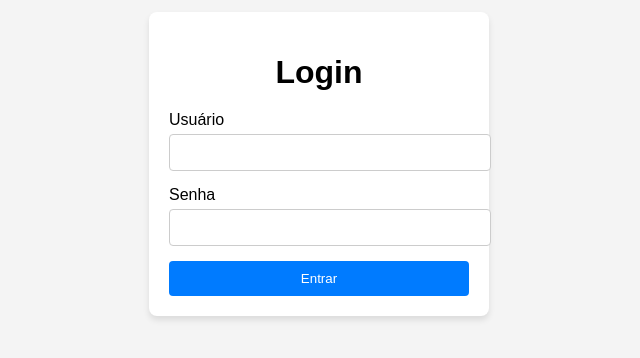
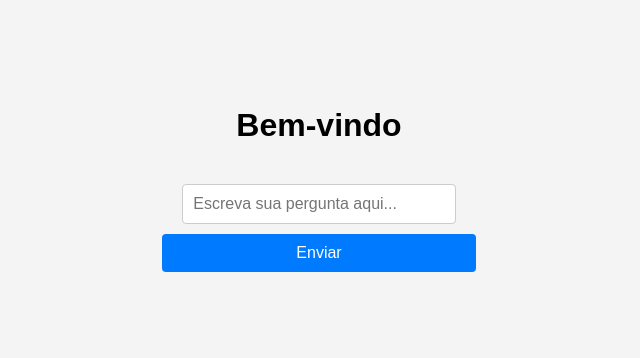
Before and after one commit to Edukarp/poster_ad, a React (Create React App) app: page / in a window 1280 px wide. Shown: the part 236-594 px from the top of the page, without its empty margins (321-961 px from the left). Built offline with nearby package versions, Linux system fonts and the light colour scheme.

Commit message:
feat: add placeholder home page

```diff
--- a/package.json
+++ b/package.json
@@ -10,6 +10,7 @@
     "poster_ad": "file:",
     "react": "^19.0.0",
     "react-dom": "^19.0.0",
+    "react-router-dom": "^7.4.0",
     "react-scripts": "5.0.1",
     "web-vitals": "^2.1.4"
   },
--- a/src/App.js
+++ b/src/App.js
@@ -1,11 +1,16 @@
 import React from 'react';
+import { BrowserRouter as Router, Routes, Route } from 'react-router-dom';
+import Home from './_home/home.js';
 import Login from './login/login.js';
 
 function App() {
   return (
-    <div>
-      <Login />
-    </div>
+    <Router>
+      <Routes>
+        <Route path="/" element={<Home />} />
+        <Route path="/login" element={<Login />} />
+      </Routes>
+    </Router>
   );
 }
 
--- /dev/null
+++ b/src/_home/home.css
@@ -0,0 +1,28 @@
+.title {
+    text-align: center;
+    margin-top: 50px;
+  }
+
+  .question-input {
+    width: 80%;
+    padding: 10px;
+    margin-top: 20px;
+    border: 1px solid #ccc;
+    border-radius: 4px;
+    font-size: 16px;
+  }
+
+  .submit-button {
+    margin-top: 10px;
+    padding: 10px 20px;
+    background-color: #007bff;
+    color: white;
+    border: none;
+    border-radius: 4px;
+    cursor: pointer;
+    font-size: 16px;
+  }
+
+  .submit-button:hover {
+    background-color: #0056b3;
+  }
--- /dev/null
+++ b/src/_home/home.js
@@ -0,0 +1,33 @@
+import React, { useState } from 'react';
+import './home.css';
+
+const Home = () => {
+  const [question, setQuestion] = useState('');
+
+  const handleInputChange = (event) => {
+    setQuestion(event.target.value);
+  };
+
+  const handleSubmit = (event) => {
+    event.preventDefault();
+    alert(`Sua pergunta foi: ${question}`);
+  };
+
+  return (
+    <div className="title">
+      <h1>Bem-vindo</h1>
+      <form onSubmit={handleSubmit}>
+        <input
+          type="text"
+          placeholder="Escreva sua pergunta aqui..."
+          value={question}
+          onChange={handleInputChange}
+          className="question-input"
+        />
+        <button type="submit" className="submit-button">Enviar</button>
+      </form>
+    </div>
+  );
+};
+
+export default Home;
```
Also changed, not shown: 1 other file (tests, documents, lock files or other folders).
